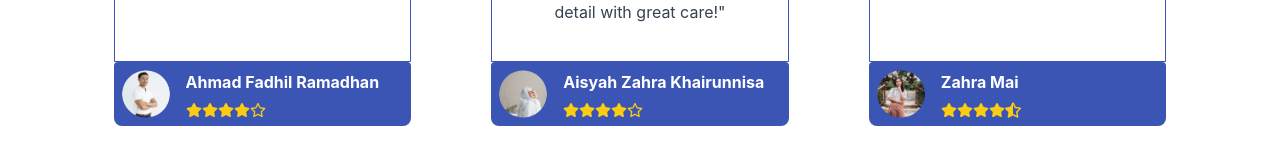
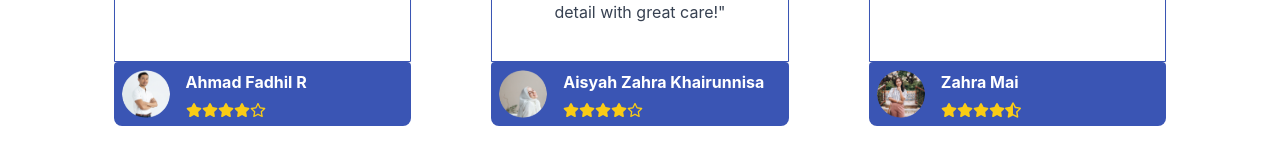
Before and after one commit to KaniaNayla-dev/new-nirvana, a React (Vite) app: page /testimoni in a window 1280 px wide. Shown: the part 806-952 px from the top of the page. Built offline with nearby package versions, Linux system fonts and the light colour scheme.

Commit message:
Change in homepage

```diff
--- a/src/constants/homepage.js
+++ b/src/constants/homepage.js
@@ -6,7 +6,7 @@ export const testimonials = [
   {
     quote:
       "The service provided was amazing! From start to finish, I felt truly valued as a customer!",
-    name: "Ahmad Fadhil Ramadhan",
+    name: "Ahmad Fadhil R",
     avatar: mukaSmallTwo,
     rating: 4,
   },
```
